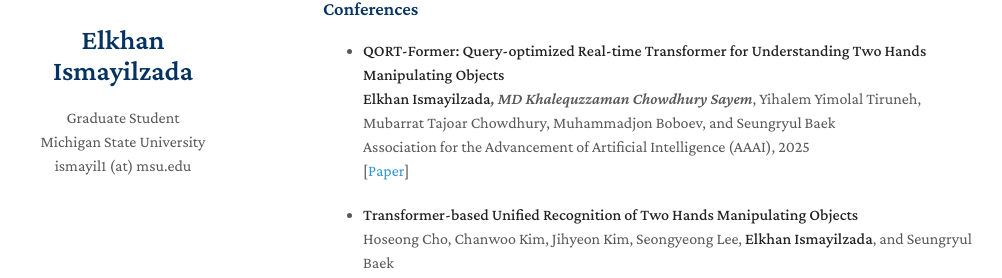
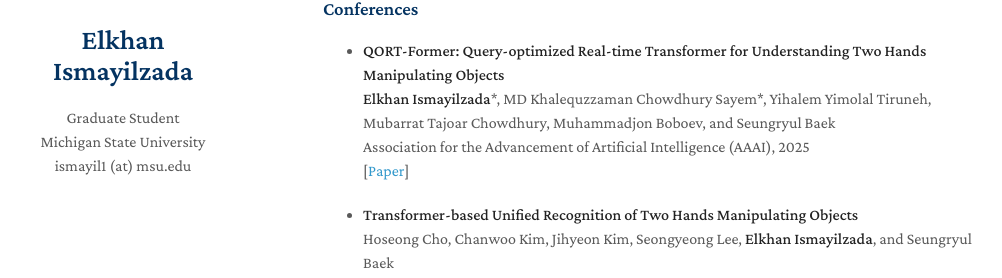
Before and after one commit to elkhanzada/elkhanzada.github.io, a Jekyll site: the page built from index.md, in a window 1280 px wide and 900 px high, scrolled down 408 px. Shown: the part 170-448 px from the top of the window, without its empty margins (147-1149 px from the left). Built offline with Jekyll 4.4.1, drawn with Linux system fonts in a browser that asks for light colours; nearby versions of some CDN libraries; a style sheet for code colours, icons or effects is not loaded; our own code applies the rules of GitHub Pages for plain Markdown files.

```diff
--- a/index.md
+++ b/index.md
@@ -26,7 +26,7 @@ I am a PhD student in [CSE](https://engineering.msu.edu/about/departments/cse) a
 ### Conferences
 - **QORT-Former: Query-optimized Real-time Transformer for Understanding Two Hands Manipulating Objects**
   <br>
-  **Elkhan Ismayilzada***, MD Khalequzzaman Chowdhury Sayem*, Yihalem Yimolal Tiruneh, Mubarrat Tajoar Chowdhury, Muhammadjon Boboev, and Seungryul Baek
+  **Elkhan Ismayilzada**\*, MD Khalequzzaman Chowdhury Sayem\*, Yihalem Yimolal Tiruneh, Mubarrat Tajoar Chowdhury, Muhammadjon Boboev, and Seungryul Baek
   <br>
   Association for the Advancement of Artificial Intelligence (AAAI), 2025
   <br>
```
